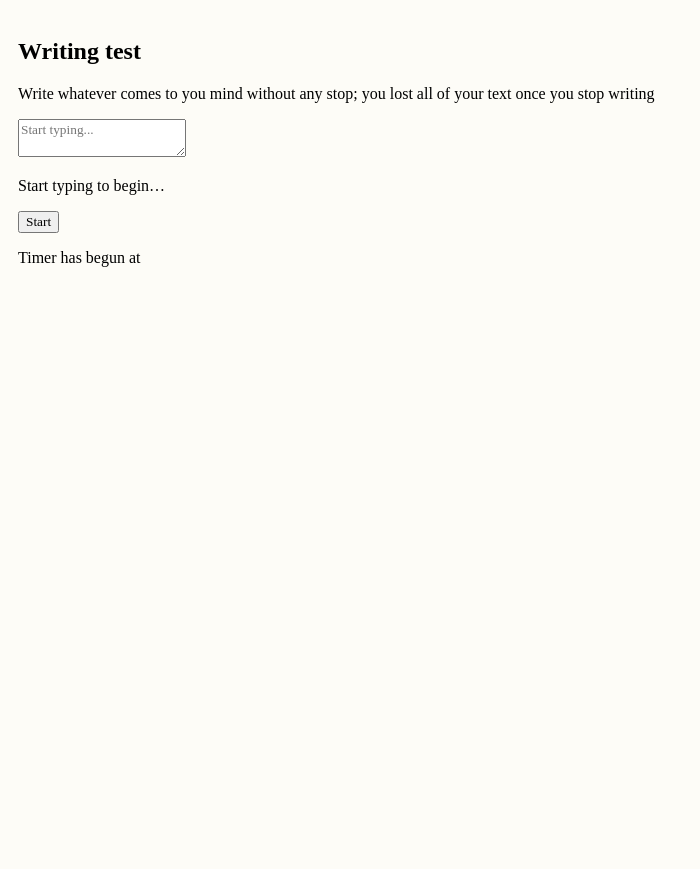
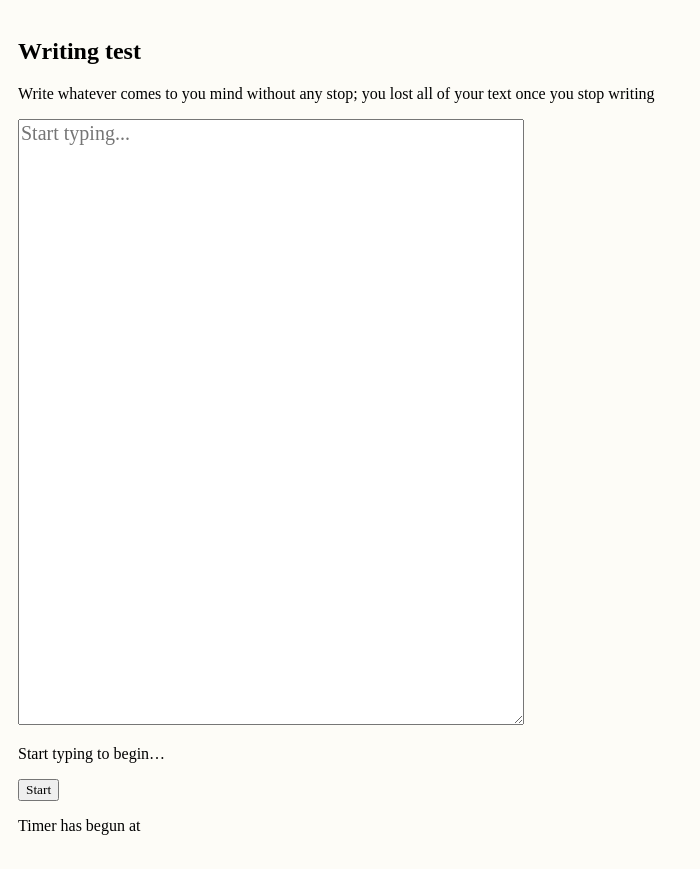
Before and after one commit to Daniel-7733/WritingApp, a Flask app: page / in a window 1280 px wide. Shown: the whole page, without its empty margins (0-700 px from the left). Before the commit the page ends 267 px from the top, so only its background shows below. Run offline with Flask 3, Linux system fonts and the light colour scheme.

Commit message:
editing some lines but still js file doesn't work

```diff
--- a/static/css/main.css
+++ b/static/css/main.css
@@ -8,8 +8,8 @@
     padding: 10px;
 }
 
-.text-area{
+.textarea-cls{
     font-size: 20px;
     width: 500px;
-    height: 850px;
+    height: 600px;
 }
--- a/templates/index.html
+++ b/templates/index.html
@@ -27,7 +27,6 @@
                         <div class="second-div-textarea">
                             <textarea id="box" name="note" class="textarea-cls" placeholder="Start typing..." required></textarea>
                             <p id="status">Start typing to begin…</p>
-                            <script src="{{ url_for('static', filename='js/main.js') }}"></script>
                         </div>
                     </form>
 
```
